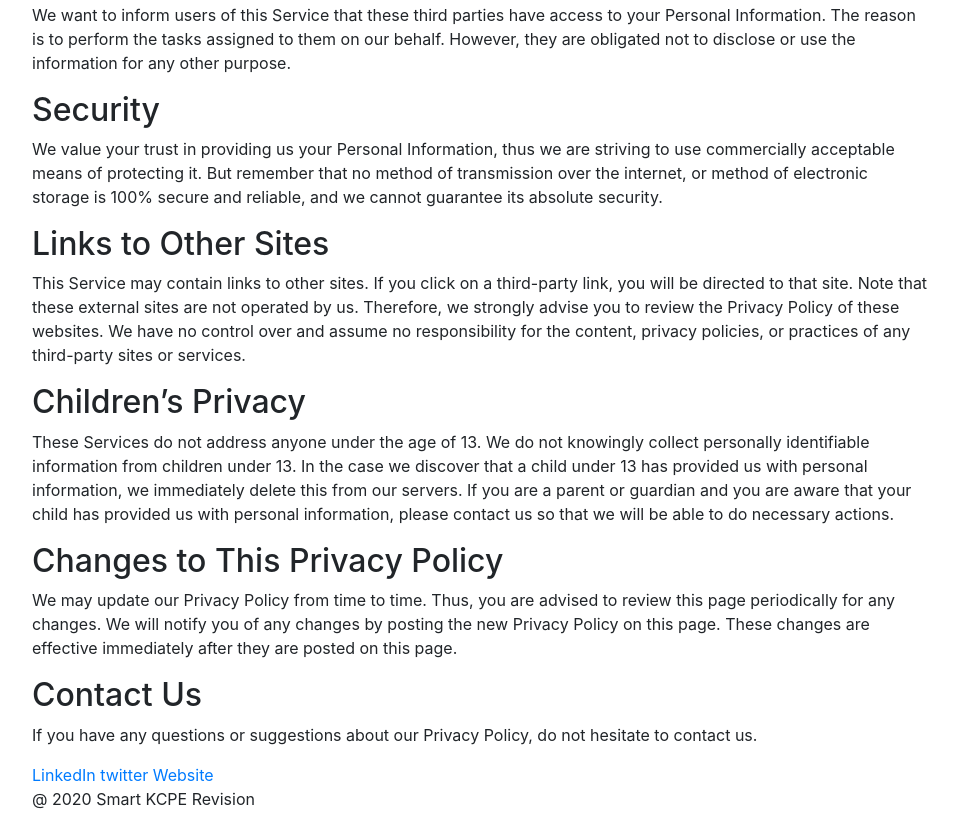
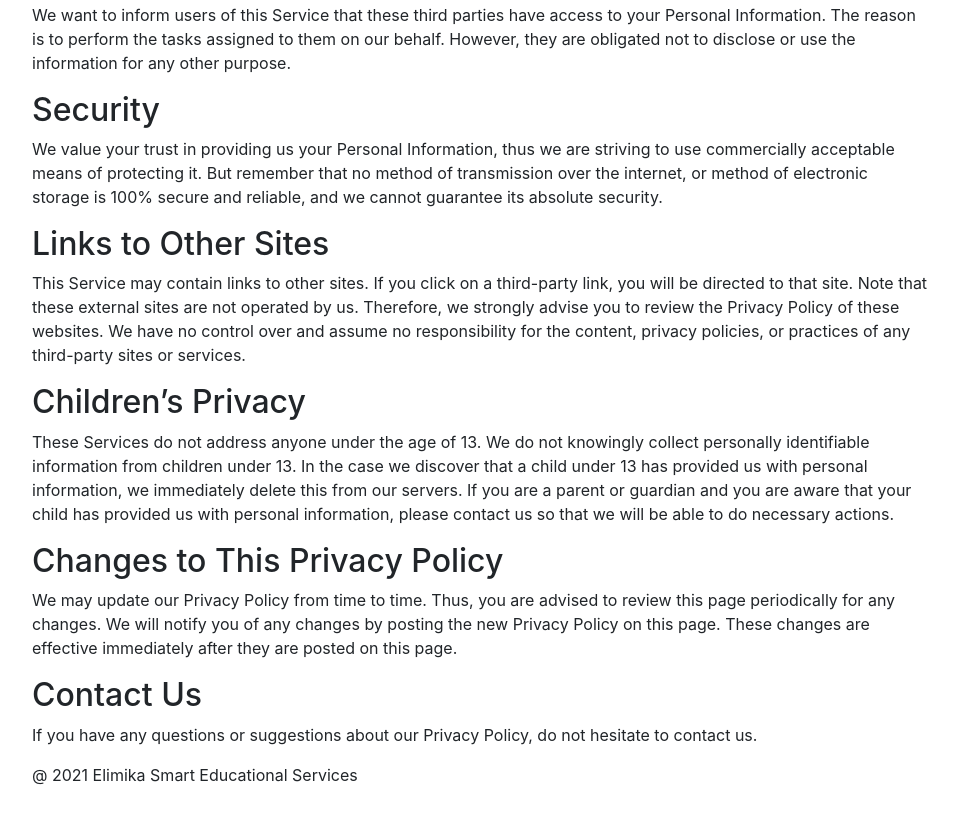
Before and after one commit to elimikasmart/smartkcpescience, a plain HTML site: page policy.html in a window 1280 px wide. Shown: the part 1087-1914 px from the top of the page, without its empty margins (160-1118 px from the left). After the commit the page ends 1890 px from the top, so only its background shows below. Drawn offline with nearby package versions, Linux system fonts and the light colour scheme.

Commit message:
Update policy.html

```diff
--- a/policy.html
+++ b/policy.html
@@ -31,7 +31,7 @@
 <body>
 
   <h1>Privacy policy </h1>
-    <p>Elimikasmart built the smart_kcpescience app as a Free app. This SERVICE is provided by Elimikasmart at no cost and is intended for use as is.</p>
+    <p>Elimika Smart Educational Services built the smart_kcpescience app as a Free app. This SERVICE is provided by Elimikasmart at no cost and is intended for use as is.</p>
     <p>This page is used to inform website visitors regarding our policies with the collection, use,
         and disclosure of Personal Information if anyone decided to use our Service. </p>
     <p>If you choose to use our Service, then you agree to the collection and use of information in relation to this policy.
@@ -84,10 +84,8 @@ We may update our Privacy Policy from time to time. Thus, you are advised to rev
 
        <div class="bottom-container">
 
-            <a class="footer-link" href="https://ke.linkedin.com/">LinkedIn</a>
-            <a class="footer-link" href="https://twitter.com/?lang=en">twitter</a>
-            <a class="footer-link" href="www.infinitysytems.com">Website</a>
-            <p class="copyright">@ 2020 Smart KCPE Revision</p>
+
+            <p class="copyright">@ 2021 Elimika Smart Educational Services</p>
 
         </div>
 
```
